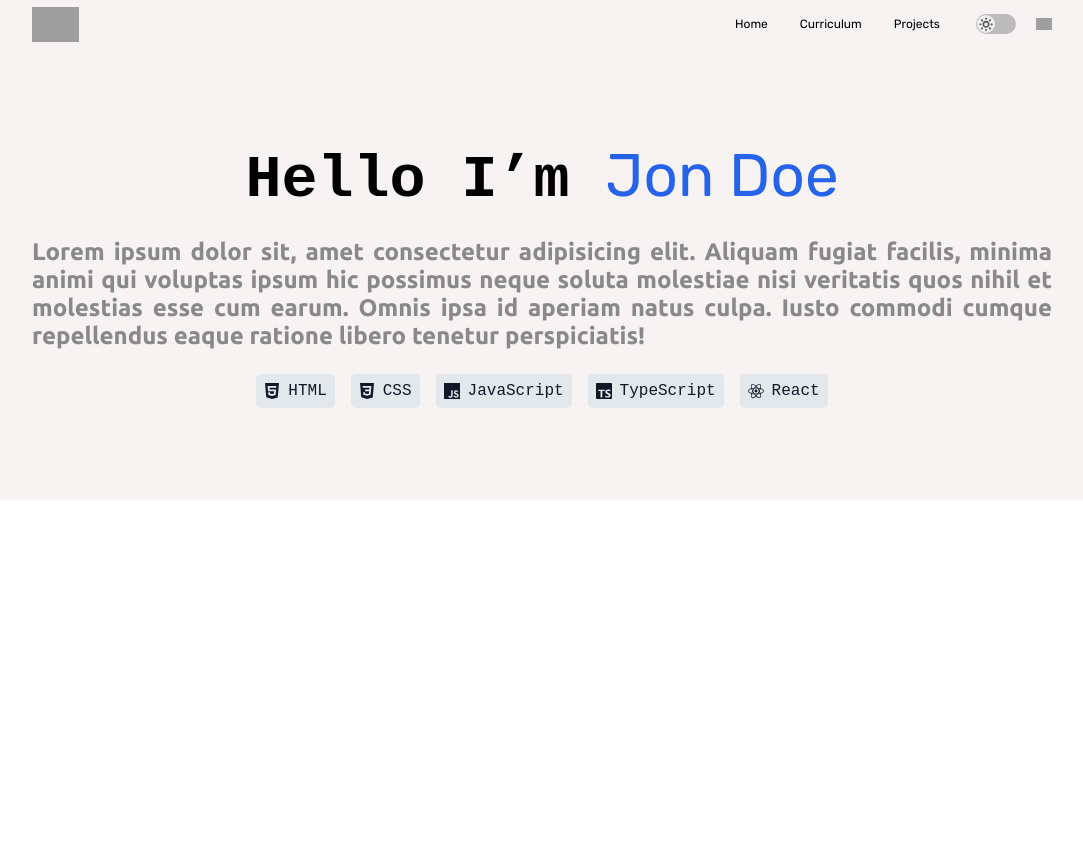
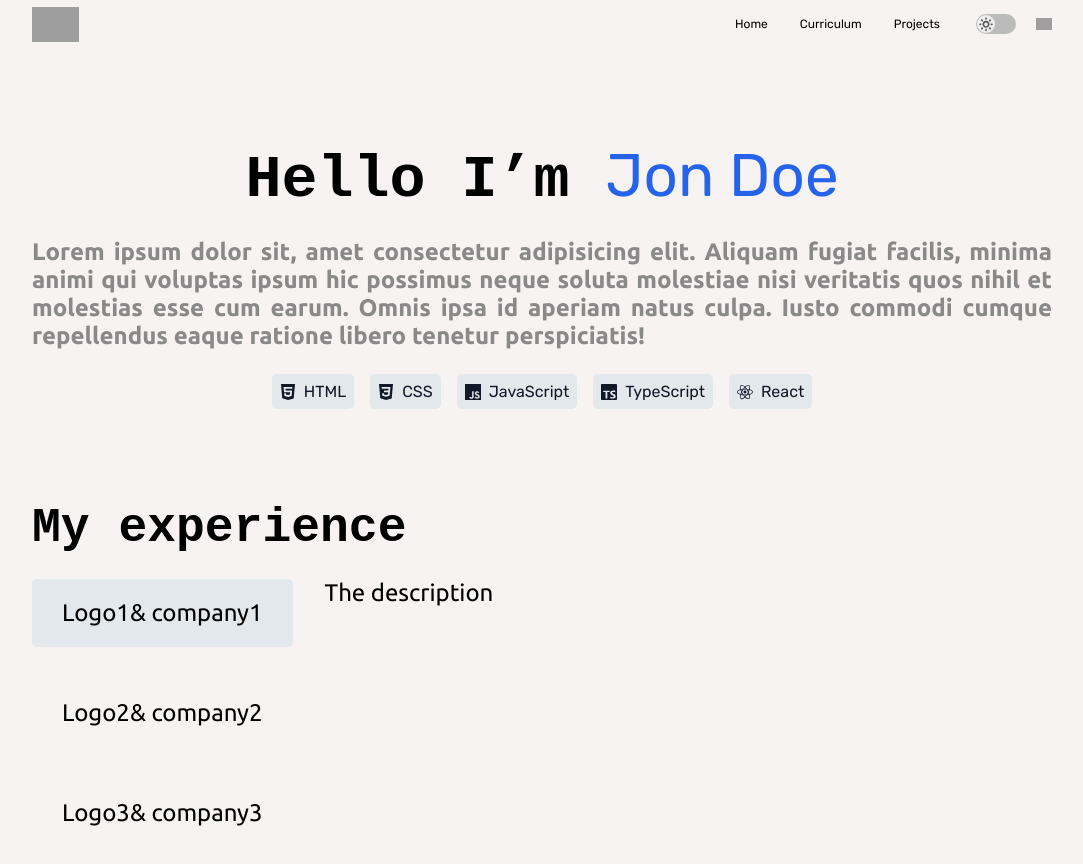
Before and after one commit to Rijo-J/resume-cv, a React (Create React App) app: page / in a window 1280 px wide. Shown: the top 864 px of the page, without its empty margins (98-1181 px from the left). Before the commit the page ends 800 px from the top, so only its background shows below. Built offline with nearby package versions, Linux system fonts and the light colour scheme; grey boxes are pictures that could not be loaded.

Commit message:
initialized experience component

```diff
--- a/src/App.tsx
+++ b/src/App.tsx
@@ -4,6 +4,7 @@ import { Header } from './components/Header';
 import { ThemeContext } from './ThemeContext';
 import { Introduction } from './pages/Introduction';
 import cn from 'classnames';
+import { Experience } from './pages/Experience';
 
 function App() {
   const [isDarkMode, setIsDarkMode] = useState(false);
@@ -15,6 +16,7 @@ function App() {
         <main className={cn('page__main', {'page__main--dark': isDarkMode})}>
           <div className="container">
             <Introduction />
+            <Experience />
           </div>
         </main>
       </ThemeContext.Provider>
--- /dev/null
+++ b/src/pages/Experience/Experience.scss
@@ -0,0 +1,66 @@
+.experience {
+  display: flex;
+  flex-direction: column;
+  gap: 1.5rem;
+
+  align-items: left;
+
+  &__title {
+    font-weight: 700;
+    font-size: 3rem;
+
+    transition: color $transition;
+
+    &--dark {
+      color: $white;
+    }
+
+    &-lead {
+      font-weight: 400;
+    }
+  }
+
+  &__summary {
+    display: flex;
+    flex-direction: column;
+    gap: 32px;
+
+    @include mediumScreens () {
+      flex-direction: row;
+    }
+  }
+
+  &__list {
+    display: flex;
+    flex-wrap: wrap;
+    justify-content: center;
+    align-items: center;
+    gap: 32px;
+
+    @include mediumScreens () {
+      flex-direction: column;
+    }
+
+  }
+
+  &__item {
+    padding: 20px 30px;
+    border-radius: 5px;
+
+    text-align: center;
+
+    background-color: $white;
+
+    &--active {
+      background-color: $whiteDark;
+    }
+  }
+
+  &__summary {
+    font-family: 'Ubuntu', sans-serif;
+    font-weight: 400;
+    font-size: 1.5rem;
+
+    text-align: justify;
+  }
+}
--- /dev/null
+++ b/src/pages/Experience/Experience.tsx
@@ -0,0 +1,36 @@
+import React, { useContext } from 'react';
+
+import { ThemeContext } from '../../ThemeContext';
+import cn from 'classnames';
+
+export const Experience = () => {
+  const { isDarkMode } = useContext(ThemeContext);
+
+  return (
+    <section className="experience page__section">
+      <h2 className={cn('experience__title', {'experience__title--dark': isDarkMode})}>
+        My experience</h2>
+
+      <div className="experience__summary">
+        <ul className="experience__list">
+          <li className="experience__item experience__item--active">
+            Logo1
+            <span>& company1</span>
+          </li>
+
+          <li className="experience__item">
+            Logo2
+            <span>& company2</span>
+          </li>
+
+          <li className="experience__item">
+            Logo3
+            <span>& company3</span>
+          </li>
+        </ul >
+        <p className="experience__description">
+          The description
+        </p>
+      </div>
+    </section>
+  );};
--- a/src/pages/Experience/Introduction.scss
+++ /dev/null
@@ -1,67 +0,0 @@
-.introduction {
-  display: flex;
-  flex-direction: column;
-  gap: 1.5rem;
-
-  align-items: center;
-
-  &__title {
-    font-weight: 700;
-    font-size: 2.25rem;
-
-    transition: color $transition;
-
-    &--dark {
-      color: $white;
-    }
-
-    &-lead {
-      font-family: 'Rubik';
-    font-weight: 400;
-
-      color: $primaryColor;
-    }
-
-    @include mediumScreens() {
-      font-size: 3.75rem;
-    }
-  }
-
-  &__description {
-    font-family: 'Ubuntu', sans-serif;
-    font-weight: 700;
-    font-size: 1.5rem;
-
-    color: $leadColor;
-
-    text-align: justify;
-  }
-
-  &__technologies {
-    display: flex;
-    justify-content: center;
-    flex-wrap: wrap;
-    gap: 1rem;
-  }
-}
-
-.technology {
-  display: flex;
-  justify-content: center;
-  align-items: center;
-
-  padding: 0.5rem;
-  gap: 0.5rem;
-  border-radius: 5px;
-
-  color: $secondaryColor;
-
-  background-color: $whiteDark;
-
-  transition: color $transition, background-color $transition;
-
-  &--dark {
-    color: $white;
-    background-color: $secondaryLightColor;
-  }
-}
--- a/src/pages/Experience/index.ts
+++ b/src/pages/Experience/index.ts
@@ -1 +1 @@
-export * from './Introduction';
+export * from './Experience';
--- a/src/pages/Introduction/Introduction.scss
+++ b/src/pages/Introduction/Introduction.scss
@@ -17,7 +17,7 @@
 
     &-lead {
       font-family: 'Rubik';
-    font-weight: 400;
+      font-weight: 400;
 
       color: $primaryColor;
     }
@@ -48,15 +48,16 @@
 // ? remove - how can I map through the components
 .technology {
   display: flex;
+  gap: 0.5rem;
   justify-content: center;
   align-items: center;
 
+  font-family: 'Rubik', sans-serif;
+
   padding: 0.5rem;
-  gap: 0.5rem;
   border-radius: 0.3rem;
 
   color: $secondaryColor;
-
   background-color: $whiteDark;
 
   transition: color $transition, background-color $transition;
--- a/src/styles/main.scss
+++ b/src/styles/main.scss
@@ -5,3 +5,4 @@
 @import '../components/Navbar/Navbar.scss';
 
 @import '../pages/Introduction/Introduction.scss';
+@import '../pages/Experience/Experience.scss';
```
Also changed, not shown: src/pages/Experience/Introduction.tsx (deleted, +0 -35 lines).
